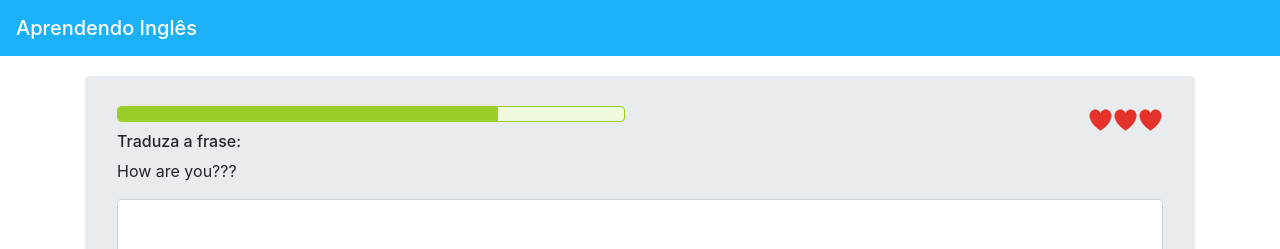
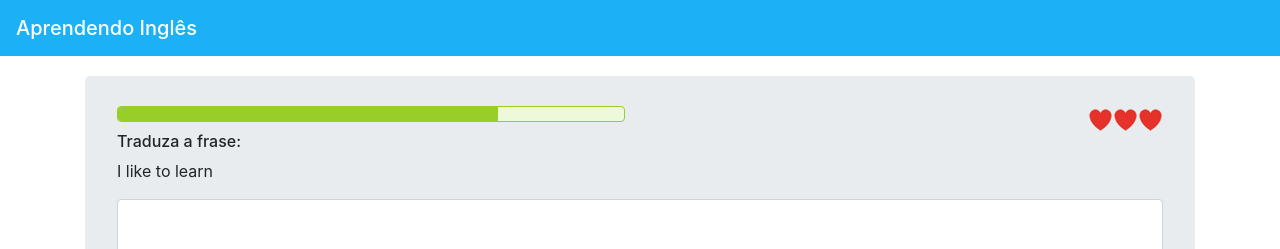
Before and after one commit to 3nelsonjunior/Angular4, an Angular app: page / in a window 1280 px wide. Shown: the top 249 px of the page. Built offline with nearby package versions, Linux system fonts and the light colour scheme.

Commit message:
AULA 57 - Exibindo instrução e frase (Strng interpolation)

```diff
--- a/src/app/painel/painel.component.html
+++ b/src/app/painel/painel.component.html
@@ -21,8 +21,10 @@
         <div class="row">
             <!-- Utilizando uma unica coluna na row -->
             <div class="col">
-                <h6>Traduza a frase:</h6>
-                <p>How are you???</p>
+                <!-- Recuperando a frase por string interpolation, para ser controlado pela classe do component(ts) -->
+                <h6>{{ instrucao }}</h6>
+                <!-- Recuperando a frase por string interpolation, para ser controlado pela classe do component(ts) -->
+                <p>{{ frases[0].fraseEng }}</p>
                 <!-- form de edição de texto -->
                 <div class="form-group">
                     <textarea class="form-control"  rows="3"></textarea>
--- a/src/app/painel/painel.component.ts
+++ b/src/app/painel/painel.component.ts
@@ -10,6 +10,7 @@ import { FRASES } from './frases-mock'
 export class PainelComponent implements OnInit {
 
   public frases: Frase[] = FRASES
+  public instrucao: string = 'Traduza a frase: '
 
   constructor() { console.log(this.frases)}
 
```
